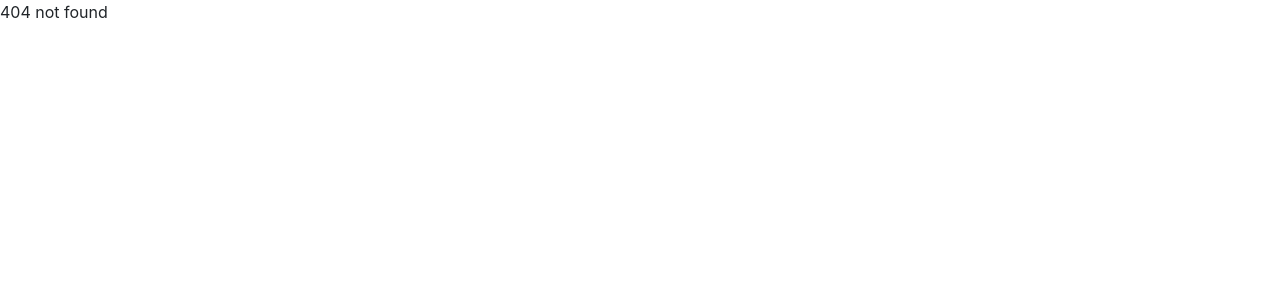
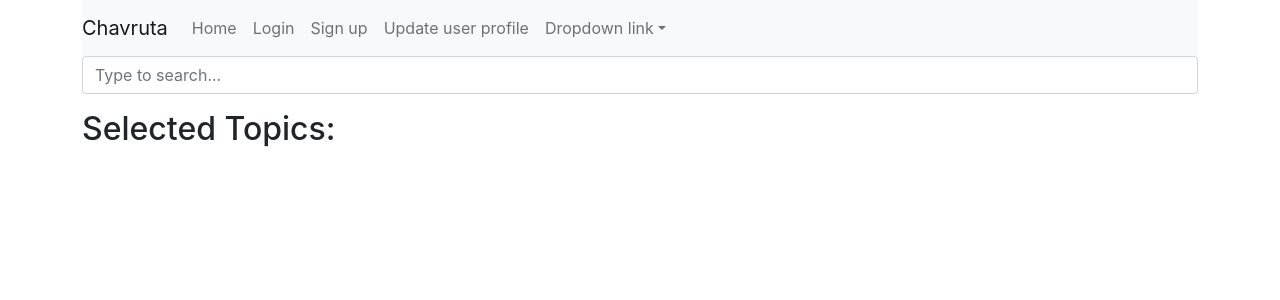
Before and after one commit to RivkyShachar/react-chavruta, a React (Create React App) app: page /sefaria in a window 1280 px wide. Before the commit this address had no page. Shown: the top 300 px of the page. Built offline with nearby package versions, Linux system fonts and the light colour scheme.

Commit message:
build the sfaria component for search

```diff
--- a/package.json
+++ b/package.json
@@ -16,6 +16,7 @@
     "js-cookie": "^3.0.5",
     "npm": "^10.2.5",
     "react": "^18.2.0",
+    "react-bootstrap": "^2.9.2",
     "react-dom": "^18.2.0",
     "react-hook-form": "^7.49.2",
     "react-loader-spinner": "^6.1.6",
--- a/src/appRoutes.js
+++ b/src/appRoutes.js
@@ -22,6 +22,7 @@ const UserProfileMy = React.lazy(() => import('./components/user/userProfile'));
 const Error = React.lazy(() => import("./components/common/error"));
 const UserProfileAdmin = React.lazy(() => import("./pages/admin/userProfile"));
 const UserProfile = React.lazy(() => import("./pages/user/userProfile"));
+const Sefaria = React.lazy(() => import("./components/common/sefaria"));
 
 const AppRoutes = () => {
     const dispatch = useDispatch();
@@ -40,6 +41,7 @@ const AppRoutes = () => {
                     <Route path='/' element={<Home />}>
                         <Route path='/signUp' element={<SignUp />} />
                         <Route path='/login' element={<Login />} />
+                        <Route path='/sefaria' element={<Sefaria />} />
                     </Route>
 
                     <Route path='/user' element={<Layout />}>
--- /dev/null
+++ b/src/components/common/sefaria.js
@@ -0,0 +1,82 @@
+import React, { useState } from 'react';
+import axios from 'axios';
+import { ListGroup, InputGroup, FormControl } from 'react-bootstrap';
+
+function Sefaria() {
+  const [searchTerm, setSearchTerm] = useState('');
+  const [options, setOptions] = useState([]);
+  const [selectedTopics, setSelectedTopics] = useState([]);
+  const [isMouseOver, setIsMouseOver] = useState(null);
+
+  const handleInputChange = async (e) => {
+    const term = e.target.value;
+    setSearchTerm(term);
+
+    try {
+      const response = await axios.get(`https://www.sefaria.org.il/api/name/${term}`);
+      setOptions(response.data.completions || []);
+    } catch (error) {
+      console.error('Error fetching data from Sefaria API:', error);
+    }
+  };
+
+  const handleAddTopic = (topic) => {
+    if (!selectedTopics.includes(topic)) {
+      setSelectedTopics((prevTopics) => [...prevTopics, topic]);
+    }
+  };
+
+  const handleRemoveTopic = (topic) => {
+    setSelectedTopics((prevTopics) => prevTopics.filter((t) => t !== topic));
+  };
+
+  return (
+    <div>
+      <InputGroup className="mb-3">
+        <FormControl
+          placeholder="Type to search..."
+          value={searchTerm}
+          onChange={handleInputChange}
+        />
+      </InputGroup>
+      <ListGroup>
+        {options.map((option, index) => (
+          <ListGroup.Item
+            key={index}
+            action
+            onClick={() => handleAddTopic(option)}
+            style={{ cursor: 'pointer' }}
+          >
+            {option}
+          </ListGroup.Item>
+        ))}
+      </ListGroup>
+      <div>
+        <h2>Selected Topics:</h2>
+        <ListGroup>
+          {selectedTopics.map((topic, index) => (
+            <ListGroup.Item
+              key={index}
+              onMouseEnter={() => setIsMouseOver(topic)}
+              onMouseLeave={() => setIsMouseOver(null)}
+              style={{ cursor: 'pointer' }}
+            >
+              {topic}{' '}
+              {isMouseOver === topic && (
+                <span
+                  style={{ marginLeft: '5px' }}
+                  onMouseEnter={() => console.log('Mouse on remove icon')}
+                  onClick={() => handleRemoveTopic(topic)}
+                >
+                  (remove)
+                </span>
+              )}
+            </ListGroup.Item>
+          ))}
+        </ListGroup>
+      </div>
+    </div>
+  );
+}
+
+export default Sefaria;
```
Also changed, not shown: 1 other file (tests, documents, lock files or other folders).
